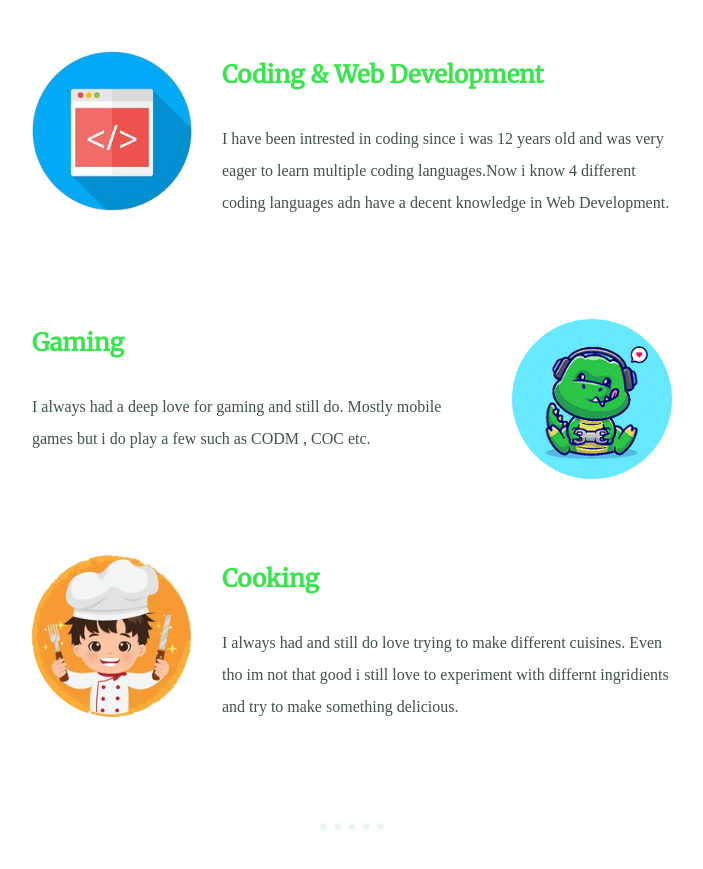
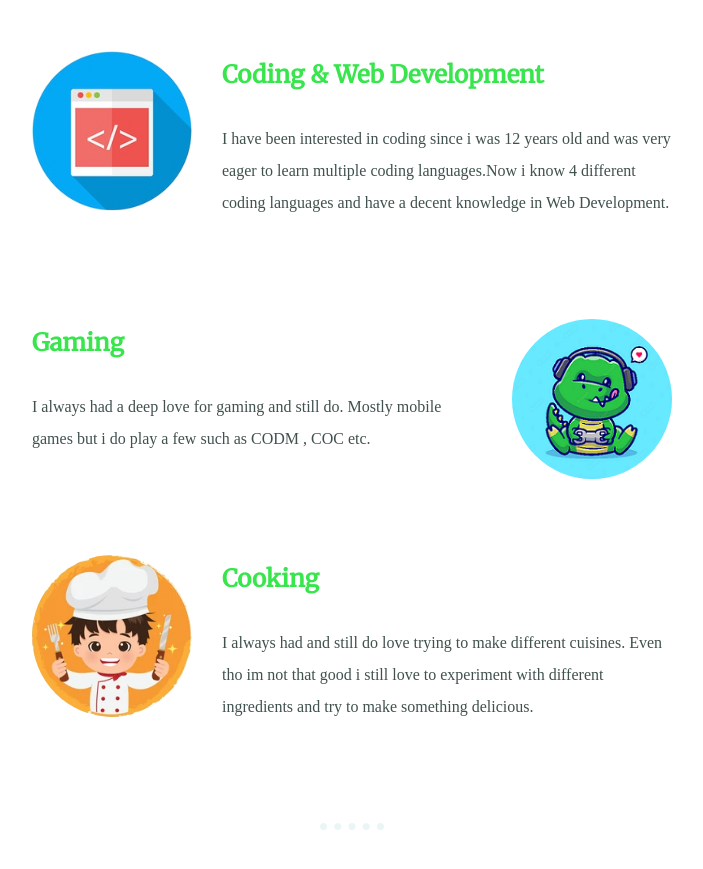
Before and after one commit to JaydenFerns09/CV, a plain HTML site: page index.html in a window 1280 px wide. Shown: the part 1620-2489 px from the top of the page, without its empty margins (288-991 px from the left). Drawn offline with Linux system fonts and the light colour scheme.

Commit message:
Update index.html

```diff
--- a/index.html
+++ b/index.html
@@ -37,7 +37,7 @@
       <div class="skill-row">
         <img class="skill-pic" src="Images/skills.png" alt="code-picture">
         <h3>Coding & Web Development</h3>
-        <p>I have been intrested in coding since i was 12 years old and was very eager to learn multiple coding languages.Now i know 4 different coding languages adn have a decent knowledge in Web Development.</p>
+        <p>I have been interested in coding since i was 12 years old and was very eager to learn multiple coding languages.Now i know 4 different coding languages and have a decent knowledge in Web Development.</p>
       </div>
       <div class="skill-row">
         <img class="gaming-pic" src="Images/gaming.png" alt="gaming-picture">
@@ -47,7 +47,7 @@
       <div class="skill-row">
         <img class="cook-pic" src="Images/cook.png" alt="cook-picture">
         <h3>Cooking</h3>
-        <p>I always had and still do love trying to make different cuisines. Even tho im not that good i still love to experiment with differnt ingridients and try to make something delicious.</p>
+        <p>I always had and still do love trying to make different cuisines. Even tho im not that good i still love to experiment with different ingredients and try to make something delicious.</p>
       </div>
     </div>
     <hr>
```
